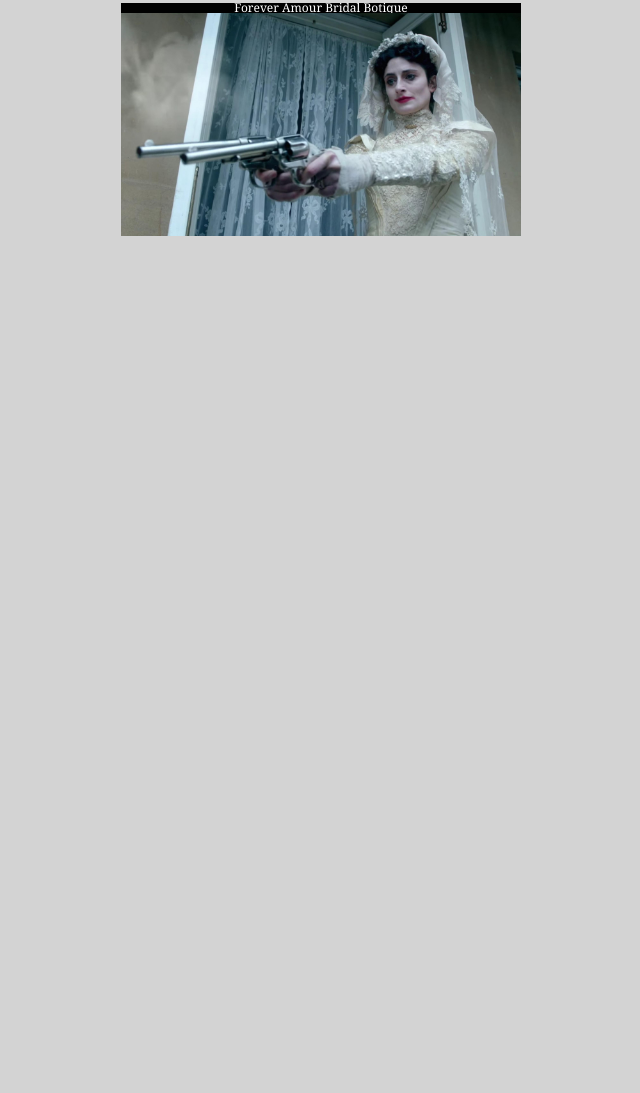
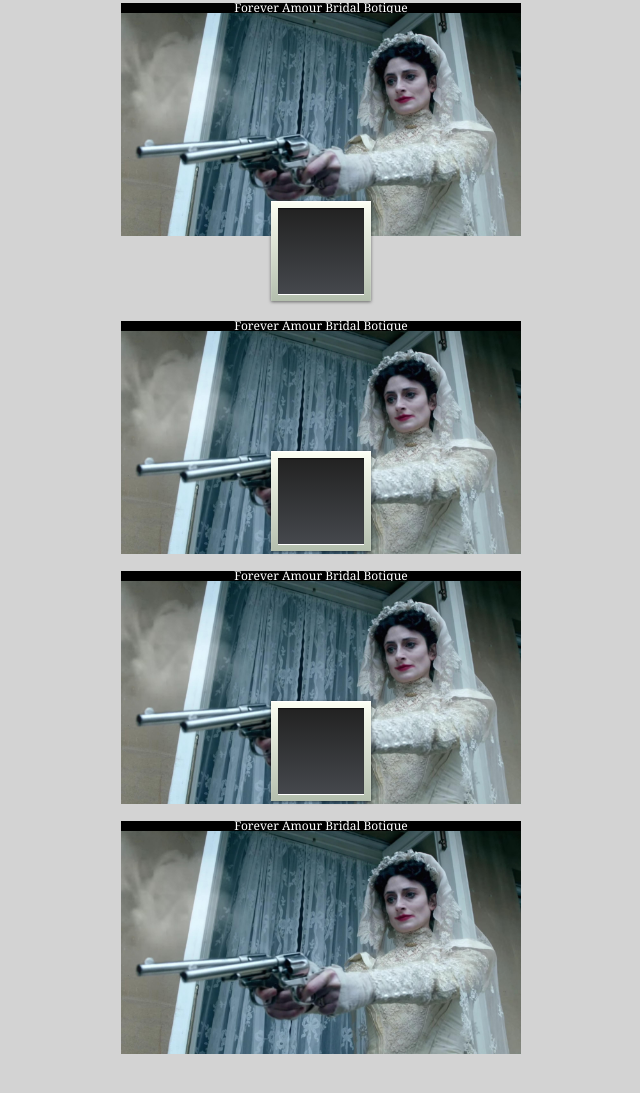
Before and after one commit to Nevendra/flip-image, a plain HTML site: page index.html in a window 1280 px wide. Shown: the part 167-1260 px from the top of the page, without its empty margins (319-959 px from the left). Before the commit the page ends 800 px from the top, so only its background shows below. Drawn offline with Linux system fonts and the light colour scheme.

Commit message:
multi clicks

```diff
--- a/css/style.css
+++ b/css/style.css
@@ -52,7 +52,7 @@ p {
 .card img {
 	width: 100%;
 }
-.squaredTwo {
+.squaredTwo, .squaredThree, .squaredFour, .squaredFive{
   width: 100px;
   height: 100px;
   position: relative;
@@ -62,7 +62,7 @@ p {
   background: linear-gradient(to bottom, #fcfff4 0%, #dfe5d7 40%, #b3bead 100%);
   box-shadow: inset 0px 1px 1px white, 0px 1px 3px rgba(0, 0, 0, 0.5);
 }
-.squaredTwo label {
+.squaredTwo label, .squaredThree label, .squaredFour label, .squaredFive label {
   width: 86px;
   height: 86px;
   cursor: pointer;
@@ -73,7 +73,7 @@ p {
   background: linear-gradient(to bottom, #222222 0%, #45484d 100%);
   box-shadow: inset 0px 1px 1px rgba(0, 0, 0, 0.5), 0px 1px 0px white;
 }
-.squaredTwo label:after {
+.squaredTwo label:after, .squaredThree label:after, .squaredFour label:after, .squaredFive label:after {
   content: '';
   width: 50px;
   height: 25px;
@@ -88,12 +88,12 @@ p {
   -webkit-transform: rotate(-45deg);
           transform: rotate(-45deg);
 }
-.squaredTwo label:hover::after {
+.squaredTwo label:hover::after, .squaredThree label:hover::after, .squaredFour label:hover::after, .squaredFive label:hover::after {
   opacity: 0.3;
 }
-.squaredTwo input[type=checkbox] {
+.squaredTwo input[type=checkbox], .squaredThree input[type=checkbox], .squaredFour input[type=checkbox], .squaredFive input[type=checkbox] {
   visibility: hidden;
 }
-.squaredTwo input[type=checkbox]:checked + label:after {
+.squaredTwo input[type=checkbox]:checked + label:after, .squaredThree input[type=checkbox]:checked + label:after, .squaredFour input[type=checkbox]:checked + label:after, .squaredFive input[type=checkbox]  {
   opacity: 1;
 }
--- a/index.html
+++ b/index.html
@@ -23,7 +23,7 @@
  	<section title=".squaredTwo">
 				    <!-- .squaredTwo -->
 				    <div class="squaredTwo">
-				      <input type="checkbox" value="None" id="squaredTwo" name="check"/>
+				      <input type="checkbox" value="None" id="squaredTwo" name="check" class="flipBox"/>
 				      <label for="squaredTwo"></label>
 				    </div>
 				    <!-- end .squaredTwo -->
@@ -41,5 +41,75 @@
         </div>
     </div>
 
+    </br>
+
+    <div class="flip">
+ 	<section title=".squaredThree">
+				    <!-- .squaredThree -->
+				    <div class="squaredThree">
+				      <input type="checkbox" value="None" id="squaredThree" name="check" class="flipBox"/>
+				      <label for="squaredThree"></label>
+				    </div>
+				    <!-- end .squaredThree -->
+	</section>
+        <div class="card">
+            <div class="face front">
+            	<p>
+            		Forever Amour Bridal Botique
+            	</p>
+                <img src="crazyBride.jpg">
+            </div>
+            <div class="face back">
+                <img src="happyBride.jpg">
+            </div>
+        </div>
+    </div>
+
+    <div class="flip">
+ 	<section title=".squaredFour">
+				    <!-- .squaredFour -->
+				    <div class="squaredFour">
+				      <input type="checkbox" value="None" id="squaredFour" name="check" class="flipBox"/>
+				      <label for="squaredFour"></label>
+				    </div>
+				    <!-- end .squaredFour -->
+	</section>
+        <div class="card">
+            <div class="face front">
+            	<p>
+            		Forever Amour Bridal Botique
+            	</p>
+                <img src="crazyBride.jpg">
+            </div>
+            <div class="face back">
+                <img src="happyBride.jpg">
+            </div>
+        </div>
+    </div>
+
+    <div class="flip">
+ 	<section title=".squaredFive">
+				    <!-- .squaredFour -->
+				    <div class="squaredFour">
+				      <input type="checkbox" value="None" id="squaredFive" name="check"/>
+				      <label for="squaredFour"></label>
+				    </div>
+				    <!-- end .squaredFour -->
+	</section>
+        <div class="card">
+            <div class="face front">
+            	<p>
+            		Forever Amour Bridal Botique
+            	</p>
+                <img src="crazyBride.jpg">
+            </div>
+            <div class="face back">
+                <img src="happyBride.jpg">
+            </div>
+        </div>
+    </div>
+
+
+
 </body>
 </html>
--- a/js/js.js
+++ b/js/js.js
@@ -22,13 +22,16 @@ var ckbox = $('#squaredTwo');
 
 $('input').on('click',function () {
 		var box = $(this).parent().parent().parent();
-        if (ckbox.is(':checked')) {
+        if ($(this).is(':checked') && $(this).hasClass('flipBox')) {
 	        if(box.find('.card').hasClass('flipped')){
 	        	box.find('.card').removeClass('flipped');
 	        } else {
 	        	box.find('.card').addClass('flipped');
+	        	$(this).attr('disabled', true)
 	        }
         }
     });
 
+
+
 });
```
